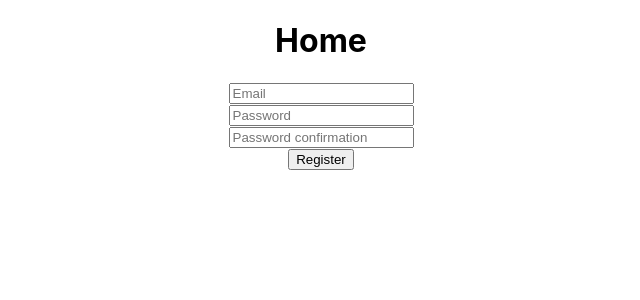
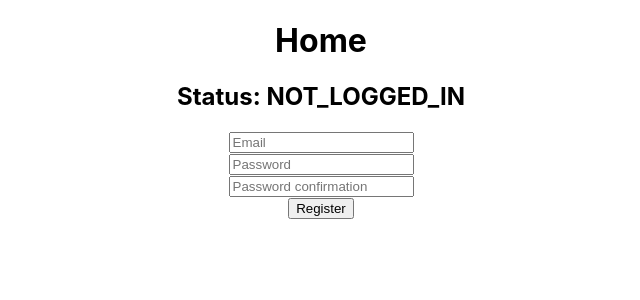
Before and after one commit to nils-vanderwerf/final-project-axi-disability-care-frontend, a React (Create React App) app: page / in a window 1280 px wide. Shown: the top 300 px of the page, without its empty margins (319-959 px from the left). Built offline with nearby package versions, Linux system fonts and the light colour scheme.

Commit message:
Redirect the user on login

```diff
--- a/src/App.js
+++ b/src/App.js
@@ -1,19 +1,39 @@
+import React, { Component } from 'react';
 import './App.css';
-import {BrowserRouter as Router, Switch, Route} from 'react-router-dom'
+import { BrowserRouter as Router, Switch, Route } from 'react-router-dom'
 import Home from './components/pages/Home'
 import Dashboard from './components/pages/Dashboard';
 
-function App() {
+class App extends Component {
+  constructor() {
+    super();
+
+    this.state = {
+      loggedInStatus: "NOT_LOGGED_IN",
+      user: {}
+    }
+  }
+  render() {
     return (
       <div className="App">
         <Router>
           <Switch>
-        <Route exact path="/" component={Home}/>
-        <Route path="/dashboard" component={Dashboard}/>
+            <Route
+              exact path={"/"}
+              render={props => (
+                <Home {...props} loggedInStatus={this.state.loggedInStatus} />
+              )}
+              />
+            <Route path={"/dashboard"}
+              render={props => (
+                <Dashboard {...props} loggedInStatus={this.state.loggedInStatus} />
+              )}
+            />
           </Switch>
         </Router>
       </div>
     );
   }
+}
 
 export default App;
--- a/src/components/auth/Registration.js
+++ b/src/components/auth/Registration.js
@@ -26,7 +26,9 @@
             },
             { withCredentials: true }
         ).then(response => {
-            console.log("registration res", response);
+            if (response.data.status === 'created') {
+                this.props.handleSuccessfulAuth(response.data);
+            }
         })
         .catch(error => {
             console.log("registration error", error)
--- a/src/components/pages/Dashboard.js
+++ b/src/components/pages/Dashboard.js
@@ -1,10 +1,13 @@
 import React from 'react'
 
-export default function Dashboard() {
+const Dashboard = props => {
     return (
         <div>
             <h1>Dashboard</h1>
+            <h2>Status: {props.loggedInStatus}</h2>
 
         </div>
     )
 }
+
+export default Dashboard;
--- a/src/components/pages/Home.js
+++ b/src/components/pages/Home.js
@@ -2,11 +2,24 @@
 import Registration from '../auth/Registration'
 
 export default class Home extends Component {
-    render() {
+        constructor(props) {
+            super(props)
+
+            this.handleSuccessfulAuth = this.handleSuccessfulAuth.bind(this)
+        }
+
+        handleSuccessfulAuth(data) {
+            //Update parent component
+            //Redirect user to the dashboard
+            this.props.history.push('/dashboard')
+        }
+
+        render() {
         return (
             <div>
                 <h1>Home</h1>
-                <Registration/>
+                <h2>Status: {this.props.loggedInStatus}</h2>
+                <Registration handleSuccessfulAuth={this.handleSuccessfulAuth}/>
             </div>
         )
     }
```
Lines whose indentation alone changed are shown as unchanged.
